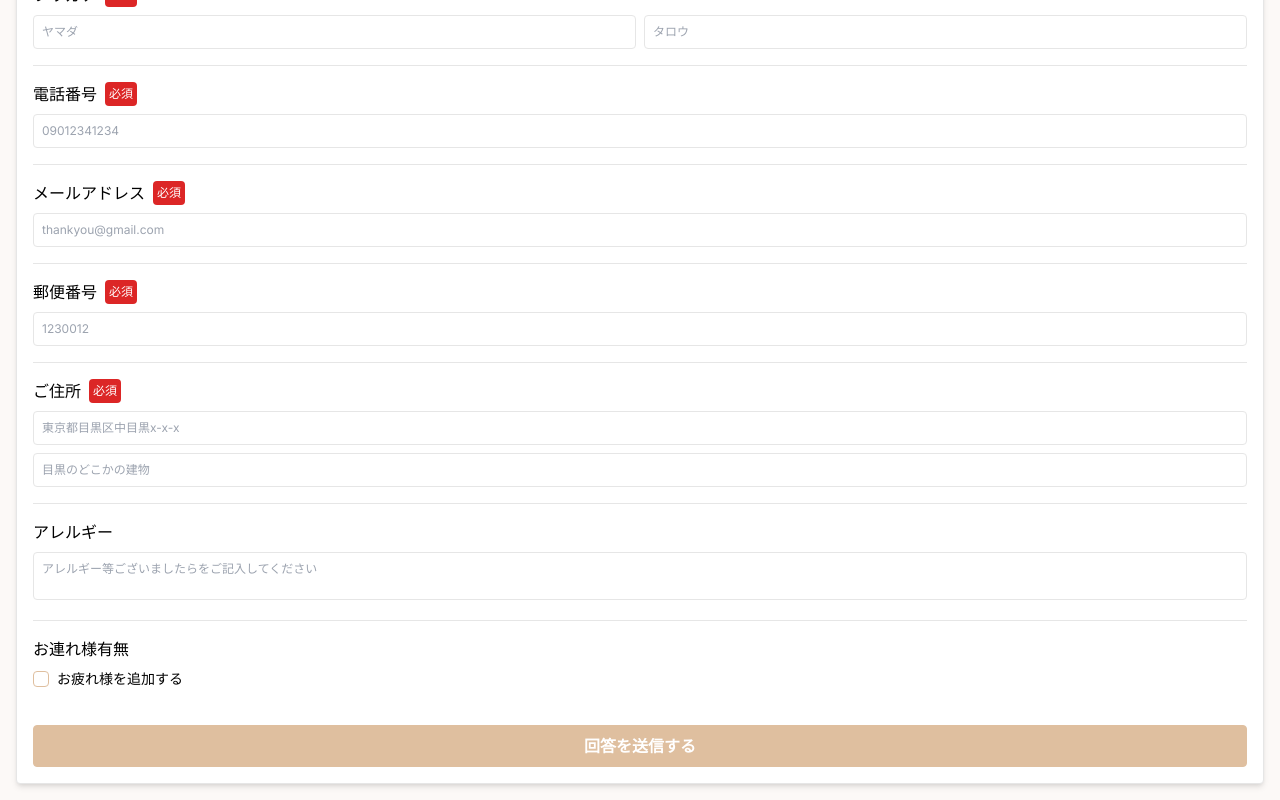
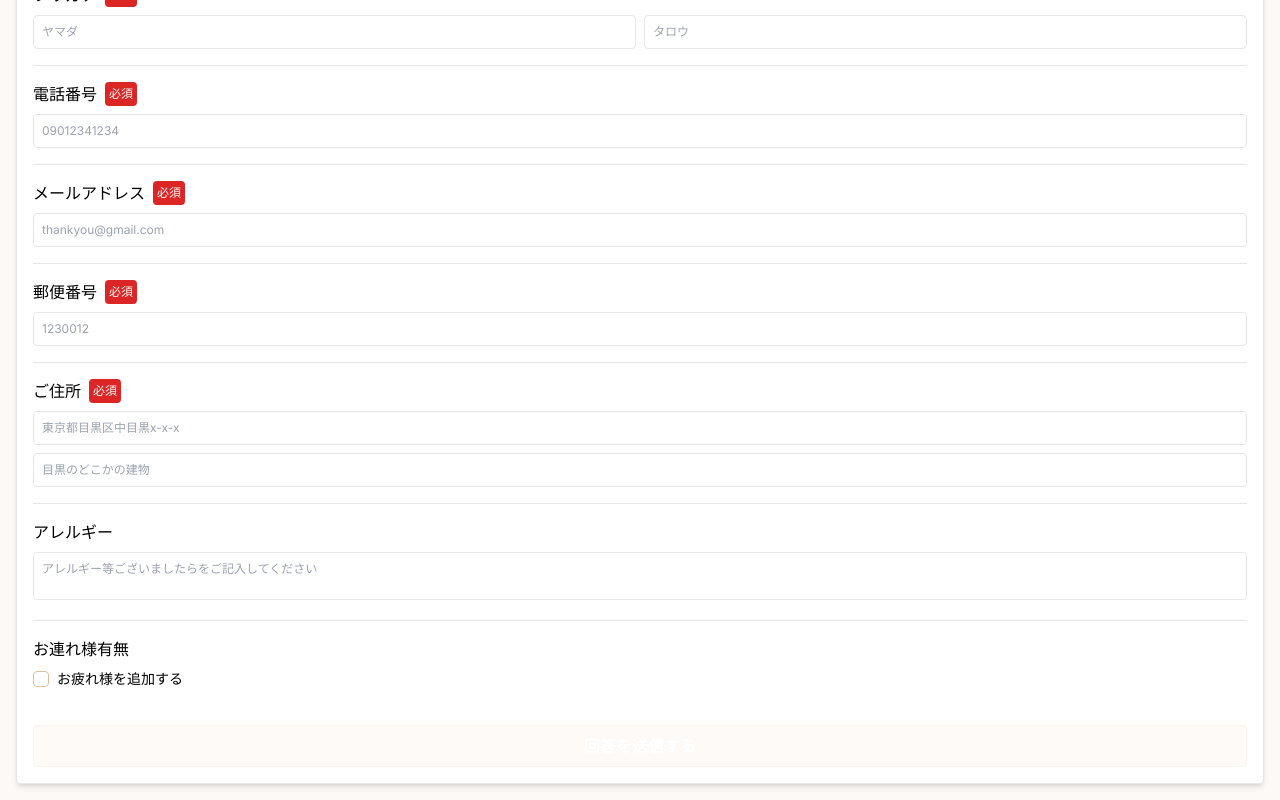
Before and after one commit to JangYoonsung/wedding_card, a Next.js app: page /reply-form in a window 1280 px wide. Shown: the part 526-1326 px from the top of the page. Built offline with nearby package versions, Linux system fonts and the light colour scheme.

Commit message:
fix: button

```diff
--- a/src/container/CardForm.tsx
+++ b/src/container/CardForm.tsx
@@ -27,7 +27,7 @@ const CardForm: React.FC = () => {
     watch,
     setValue,
     control,
-    formState: { errors, isSubmitting },
+    formState: { errors, isSubmitting, isValid },
   } = useForm<TSchema>({
     defaultValues: {
       attendanceStatus: ATTENDANCE_STATUS.PRESENT,
@@ -297,7 +297,11 @@ const CardForm: React.FC = () => {
         ))}
 
       <div className="p-4">
-        <Button type="submit" isLoading={isSubmitting} disabled={isSubmitting}>
+        <Button
+          type="submit"
+          color="secondary"
+          isLoading={isSubmitting}
+          disabled={isSubmitting || !isValid}>
           回答を送信する
         </Button>
       </div>
```
